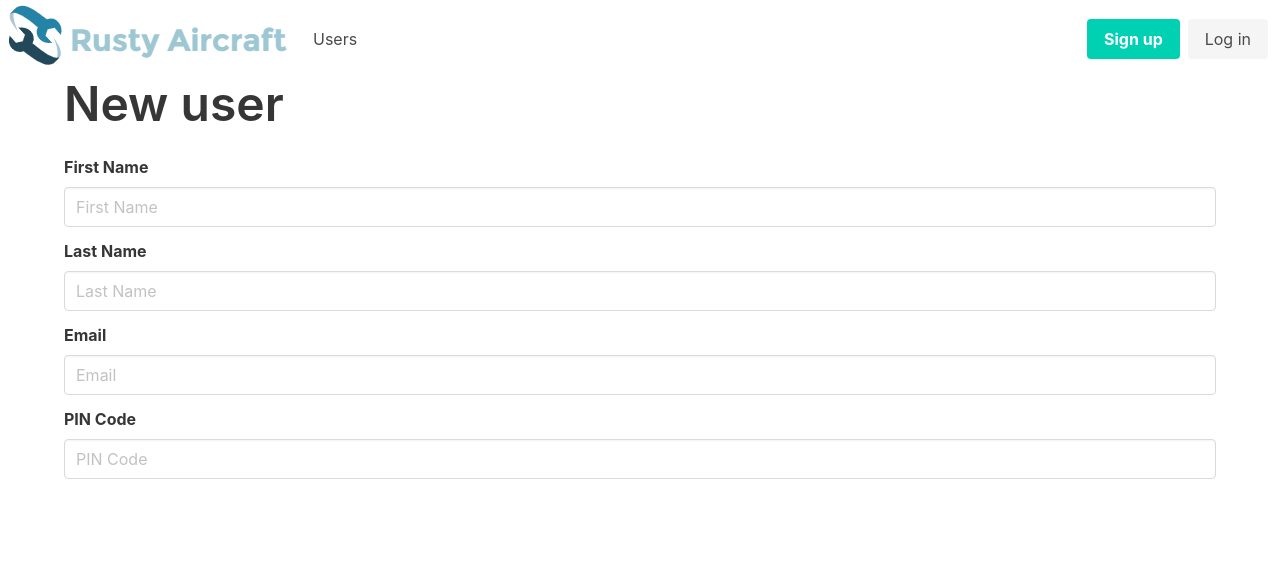
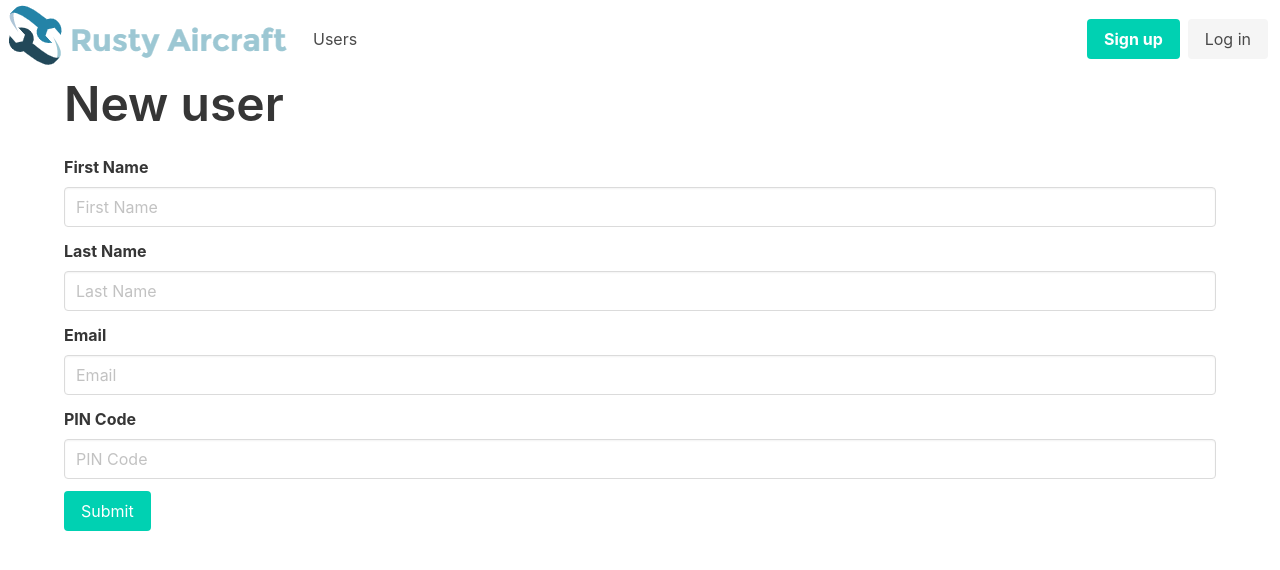
Before and after one commit to kvalium/react-sdt, a React (Create React App) app: page /users/new in a window 1280 px wide. Shown: the top 570 px of the page. Built offline with nearby package versions, Linux system fonts and the light colour scheme; no server answers.

Commit message:
feat: user crud update

```diff
--- a/package.json
+++ b/package.json
@@ -6,8 +6,10 @@
     "@testing-library/jest-dom": "^5.11.4",
     "@testing-library/react": "^11.1.0",
     "@testing-library/user-event": "^12.1.10",
+    "axios": "^0.21.1",
     "react": "^17.0.2",
     "react-dom": "^17.0.2",
+    "react-hook-form": "^6.15.5",
     "react-query": "^3.13.0",
     "react-router-dom": "^5.2.0",
     "react-scripts": "4.0.3",
--- /dev/null
+++ b/src/form/Input.jsx
@@ -0,0 +1,30 @@
+import React from "react";
+import { useForm } from "react-hook-form";
+
+export const Input = ({
+  label,
+  name,
+  required,
+  register,
+  errors,
+  ...options
+}) => {
+  return (
+    <div className="field">
+      <label className="label">{label}</label>
+      <div className="control">
+        <input
+          className={`input${errors[name] ? " is-danger" : ""}`}
+          name={name}
+          type="text"
+          placeholder={label}
+          ref={register({ required })}
+          {...options}
+        />
+        {errors[name] && (
+          <p className="help is-danger">This field is required</p>
+        )}
+      </div>
+    </div>
+  );
+};
--- /dev/null
+++ b/src/form/Loading.jsx
@@ -0,0 +1,12 @@
+import React from "react";
+
+export const Loading = () => {
+  return (
+    <>
+      <h2 className="title is-2">Loading...</h2>
+      <progress class="progress is-large is-info" max="100">
+        60%
+      </progress>
+    </>
+  );
+};
--- a/src/users/NewUser.jsx
+++ b/src/users/NewUser.jsx
@@ -1,36 +1,61 @@
 import React from "react";
+import { useForm } from "react-hook-form";
+import { Redirect } from "react-router";
+import { Input } from "../form/Input";
+import { Loading } from "../form/Loading";
+import { usePersistUser } from "./usersApi";
+export const NewUser = () => {
+  const { register, handleSubmit, errors } = useForm();
+  const {
+    mutate: persist,
+    isLoading: isSaving,
+    error,
+    isSuccess,
+  } = usePersistUser();
 
-export const NewUser = () => {
+  if (isSaving) return <Loading />;
+  if (isSuccess) return <Redirect to="/users" />;
+  if (error)
+    return (
+      <div class="notification is-danger">
+        An error occurs while saving the user: {error}
+      </div>
+    );
+
   return (
     <>
       <h1 className="title is-1">New user</h1>
-      <div className="field">
-        <label className="label">First Name</label>
-        <div className="control">
-          <input className="input" type="text" placeholder="First Name" />
-        </div>
-      </div>
-
-      <div className="field">
-        <label className="label">Last Name</label>
-        <div className="control">
-          <input className="input" type="text" placeholder="Last Name" />
-        </div>
-      </div>
-
-      <div className="field">
-        <label className="label">Email</label>
-        <div className="control">
-          <input className="input" type="email" placeholder="Email" />
-        </div>
-      </div>
-
-      <div className="field">
-        <label className="label">PIN Code</label>
-        <div className="control">
-          <input className="input" type="email" placeholder="PIN Code" />
-        </div>
-      </div>
+      <form onSubmit={handleSubmit(persist)}>
+        <Input
+          name="first_name"
+          label="First Name"
+          register={register}
+          errors={errors}
+          required
+        />
+        <Input
+          name="last_name"
+          label="Last Name"
+          register={register}
+          errors={errors}
+          required
+        />
+        <Input
+          name="email"
+          label="Email"
+          register={register}
+          errors={errors}
+          required
+        />
+        <Input
+          name="pin_code"
+          label="PIN Code"
+          register={register}
+          errors={errors}
+          required
+        />
+        <input className="button is-primary" type="submit" />
+      </form>
     </>
   );
 };
--- a/src/users/UserList.jsx
+++ b/src/users/UserList.jsx
@@ -1,20 +1,46 @@
-import { useUsers } from "./usersApi";
+import { Link } from "react-router-dom";
+import { Loading } from "../form/Loading";
+import { useUsers, useDeleteUser } from "./usersApi";
 
 export const UserList = () => {
   const { isLoading, error, data: users } = useUsers();
+  const { mutate: deleteUser, isLoading: isDeleting } = useDeleteUser();
 
-  if (isLoading) return "Loading...";
-
+  if (isLoading || isDeleting) return <Loading />;
   if (error) return "An error has occurred: " + error.message;
 
   return (
     <>
-      <h1>Users</h1>
-      <ul>
-        {users.map((user) => (
-          <li key={user.id}>{`${user.last_name} ${user.first_name}`}</li>
-        ))}
-      </ul>
+      <h1 className="title is-1">Users</h1>
+      <Link className="button is-primary" to="/users/new">
+        Add new user
+      </Link>
+
+      <table class="table">
+        <thead>
+          <tr>
+            <th>First Name</th>
+            <th>Last Name</th>
+            <th></th>
+          </tr>
+        </thead>
+        <tbody>
+          {users.map((user) => (
+            <tr key={user.id}>
+              <td>{user.first_name}</td>
+              <td>{user.last_name}</td>
+              <td>
+                <button
+                  onClick={() => deleteUser(user.id)}
+                  className="button is-small is-danger"
+                >
+                  Delete
+                </button>
+              </td>
+            </tr>
+          ))}
+        </tbody>
+      </table>
     </>
   );
 };
--- a/src/users/usersApi.js
+++ b/src/users/usersApi.js
@@ -1,11 +1,39 @@
-import { useQuery } from "react-query";
+import axios from "axios";
+import { useQuery, useMutation, useQueryClient } from "react-query";
 import { backEndUrl } from "../configuration";
 
 export const useUsers = () =>
   useQuery(
     "userList",
-    () => fetch(`${backEndUrl}/users`).then((res) => res.json()),
+    () => axios.get(`${backEndUrl}/users`).then(({ data }) => data),
     {
       staleTime: 10000,
     }
   );
+export const usePersistUser = () => {
+  const queryClient = useQueryClient();
+  return useMutation(
+    (user) =>
+      axios.post(`${backEndUrl}/users`, {
+        ...user,
+        pin_code: parseInt(user.pin_code),
+      }),
+    {
+      onSuccess: () => {
+        queryClient.invalidateQueries("userList");
+      },
+    }
+  );
+};
+
+export const useDeleteUser = () => {
+  const queryClient = useQueryClient();
+  return useMutation(
+    (userId) => axios.delete(`${backEndUrl}/users/${userId}`),
+    {
+      onSuccess: () => {
+        queryClient.invalidateQueries("userList");
+      },
+    }
+  );
+};
```
Also changed, not shown: 1 other file (tests, documents, lock files or other folders).
